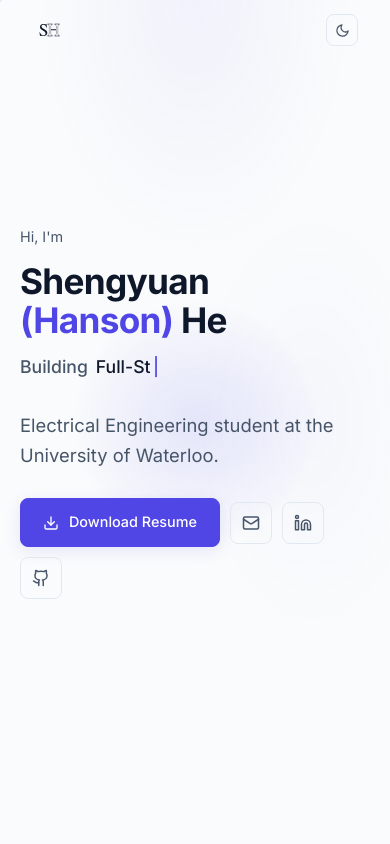
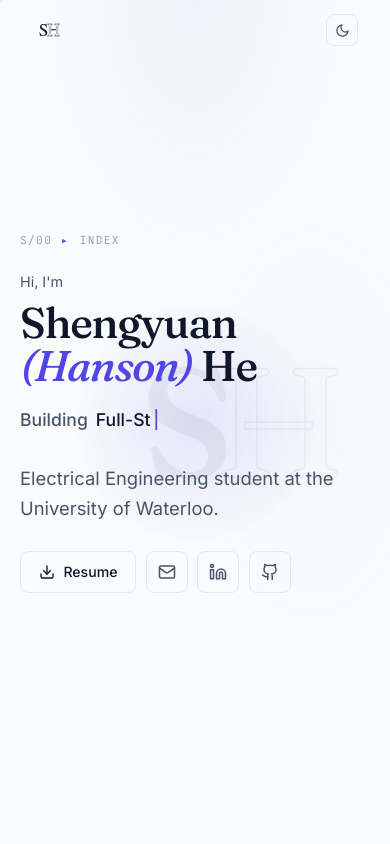
Before and after one commit to HansonHe-UW/HansonHe-UW.github.io, a React (Vite) app: page / in a window 390 px wide. Shown: the top 844 px of the page. Built offline with nearby package versions, Linux system fonts and the light colour scheme.

Commit message:
Refine hero and mobile contact visuals

```diff
--- a/index.html
+++ b/index.html
@@ -29,7 +29,7 @@
   </script>
   <link rel="preconnect" href="https://fonts.googleapis.com">
   <link rel="preconnect" href="https://fonts.gstatic.com" crossorigin>
-  <link href="https://fonts.googleapis.com/css2?family=Inter:wght@300;400;500;600;700&family=JetBrains+Mono:wght@400;500;600&display=swap" rel="stylesheet">
+  <link href="https://fonts.googleapis.com/css2?family=Fraunces:ital,opsz,wght@0,9..144,500;0,9..144,600;1,9..144,500&family=Inter:wght@300;400;500;600;700&family=JetBrains+Mono:wght@400;500;600&display=swap" rel="stylesheet">
   <title>Hanson He</title>
   <!-- Google tag (gtag.js) -->
   <script async src="https://www.googletagmanager.com/gtag/js?id=G-KLFKTVYKMR"></script>
--- a/src/App.css
+++ b/src/App.css
@@ -179,23 +179,58 @@ section {
   }
 }
 
+.hero-index {
+  font-family: var(--font-mono);
+  font-size: 0.7rem;
+  letter-spacing: 0.12em;
+  text-transform: uppercase;
+  color: var(--text-muted);
+  margin-bottom: 1.25rem;
+}
+
+.hero-index-arrow {
+  color: var(--accent);
+  margin: 0 0.15rem 0 0.05rem;
+}
+
 .hero-greeting {
   font-size: 0.9rem;
   color: var(--text-secondary);
-  margin-bottom: 0.75rem;
+  margin-bottom: 0.5rem;
   font-weight: 400;
 }
 
 .hero-name {
-  font-size: clamp(2.2rem, 5vw, 3.2rem);
-  font-weight: 700;
-  letter-spacing: -0.02em;
-  line-height: 1.1;
-  margin-bottom: 0.5rem;
+  font-family: var(--font-display);
+  font-size: clamp(2.8rem, 7.5vw, 5rem);
+  font-weight: 500;
+  font-style: normal;
+  letter-spacing: -0.03em;
+  line-height: 1;
+  margin-bottom: 0.75rem;
 }
 
 .hero-name .accent {
   color: var(--accent);
+  font-style: italic;
+  font-weight: 500;
+}
+
+.hero-watermark {
+  position: absolute;
+  right: -6vw;
+  top: 50%;
+  transform: translateY(-50%);
+  width: clamp(380px, 55vw, 720px);
+  height: auto;
+  color: var(--text-primary);
+  opacity: 0.04;
+  pointer-events: none;
+  z-index: 0;
+}
+
+:root[data-theme="light"] .hero-watermark {
+  opacity: 0.05;
 }
 
 .hero-typewriter {
@@ -251,24 +286,23 @@ section {
 .hero-resume-btn {
   display: inline-flex;
   align-items: center;
-  gap: 0.6rem;
-  padding: 0.7rem 1.4rem;
+  gap: 0.55rem;
+  padding: 0 1.1rem;
+  height: 42px;
   border-radius: 8px;
-  background: var(--accent);
-  color: #fff;
-  font-size: 0.9rem;
+  background: transparent;
+  color: var(--text-primary);
+  font-size: 0.88rem;
   font-weight: 500;
-  border: 1px solid var(--accent);
-  box-shadow: 0 4px 16px var(--accent-glow);
+  border: 1px solid var(--border-color);
   transition: all var(--transition);
   cursor: pointer;
 }
 
 .hero-resume-btn:hover {
-  background: var(--accent-hover);
-  border-color: var(--accent-hover);
-  color: #fff;
-  box-shadow: 0 6px 20px var(--accent-glow);
+  color: var(--accent);
+  border-color: var(--accent);
+  background: var(--accent-glow);
 }
 
 .hero-resume-btn svg {
@@ -990,9 +1024,15 @@ section {
   }
 
   .hero-name {
-    font-size: 2.2rem;
+    font-size: clamp(2.4rem, 11vw, 3.4rem);
     word-break: break-word;
     /* Prevent long names from breaking viewport */
+  }
+
+  .hero-watermark {
+    width: 320px;
+    right: -8vw;
+    opacity: 0.05;
   }
 
   .hero-typewriter {
@@ -1005,10 +1045,77 @@ section {
 
   .contact-grid {
     grid-template-columns: 1fr;
+    gap: 0;
   }
 
   .contact-card {
-    padding: 1.5rem 1.25rem;
+    display: grid;
+    grid-template-columns: 36px minmax(0, 1fr) auto;
+    column-gap: 0.85rem;
+    row-gap: 0;
+    align-items: center;
+    padding: 1rem 0.25rem;
+    background: none;
+    border: none;
+    border-radius: 0;
+    border-top: 1px solid var(--hairline);
+    box-shadow: none;
+  }
+
+  .contact-card:first-child {
+    border-top: none;
+  }
+
+  .contact-card::before {
+    display: none;
+  }
+
+  .contact-card:hover {
+    background: none;
+    border-color: var(--hairline);
+    border-top-color: var(--hairline);
+    box-shadow: none;
+  }
+
+  .contact-card-icon {
+    width: 32px;
+    height: 32px;
+    grid-row: span 2;
+    margin-bottom: 0;
+    border-radius: 7px;
+  }
+
+  .contact-card-icon svg {
+    width: 16px;
+    height: 16px;
+  }
+
+  .contact-card-label {
+    font-size: 0.62rem;
+    align-self: end;
+  }
+
+  .contact-card-value {
+    font-size: 0.9rem;
+    align-self: start;
+    grid-column: 2;
+  }
+
+  .contact-card-arrow {
+    position: static;
+    grid-column: 3;
+    grid-row: span 2;
+    align-self: center;
+    color: var(--text-muted);
+  }
+
+  .contact-card-arrow svg {
+    width: 16px;
+    height: 16px;
+  }
+
+  .contact-card:hover .contact-card-arrow {
+    transform: translateX(3px);
   }
 
   .skill-category {
--- a/src/components/Hero.jsx
+++ b/src/components/Hero.jsx
@@ -22,6 +22,20 @@ const GitHubIcon = () => (
 const DownloadIcon = () => (
     <svg viewBox="0 0 24 24" fill="none" stroke="currentColor" strokeWidth="2" strokeLinecap="round" strokeLinejoin="round">
         <path d="M21 15v4a2 2 0 0 1-2 2H5a2 2 0 0 1-2-2v-4" /><polyline points="7 10 12 15 17 10" /><line x1="12" y1="15" x2="12" y2="3" />
+    </svg>
+)
+
+const HeroWatermark = () => (
+    <svg
+        className="hero-watermark"
+        viewBox="0 0 256 256"
+        aria-hidden="true"
+        focusable="false"
+    >
+        <g fontFamily="'Fraunces', Georgia, serif" fontWeight="500">
+            <text x="108" y="172" fontSize="124" fill="none" stroke="currentColor" strokeWidth="1.2" paintOrder="stroke fill">H</text>
+            <text x="48" y="172" fontSize="124" fill="currentColor">S</text>
+        </g>
     </svg>
 )
 
@@ -100,12 +114,16 @@ export default function Hero() {
     return (
         <section className="hero" id="hero" ref={heroRef}>
             <div className="hero-glow-bg"></div>
+            <HeroWatermark />
             <motion.div
                 variants={container}
                 initial="hidden"
                 animate="visible"
                 style={{ position: 'relative', zIndex: 1 }}
             >
+                <motion.div className="hero-index" variants={item}>
+                    S/00 <span className="hero-index-arrow">▸</span> INDEX
+                </motion.div>
                 <motion.p className="hero-greeting" variants={item}>Hi, I'm</motion.p>
                 <motion.h1 className="hero-name" variants={item}>
                     Shengyuan <span className="accent">(Hanson)</span> He
@@ -124,7 +142,7 @@ export default function Hero() {
                         whileHover={{ y: -2 }}
                         whileTap={{ scale: 0.97 }}
                     >
-                        <DownloadIcon /> Download Resume
+                        <DownloadIcon /> Resume
                     </motion.a>
                     <motion.a
                         className="hero-icon-btn"
--- a/src/index.css
+++ b/src/index.css
@@ -24,6 +24,7 @@
   --hairline: rgba(232, 234, 240, 0.07);
   --font-sans: 'Inter', -apple-system, BlinkMacSystemFont, 'Segoe UI', sans-serif;
   --font-mono: 'JetBrains Mono', 'SF Mono', Menlo, Consolas, monospace;
+  --font-display: 'Fraunces', Georgia, 'Times New Roman', serif;
   --transition: 0.3s cubic-bezier(0.4, 0, 0.2, 1);
   --max-width: 860px;
 }
```
